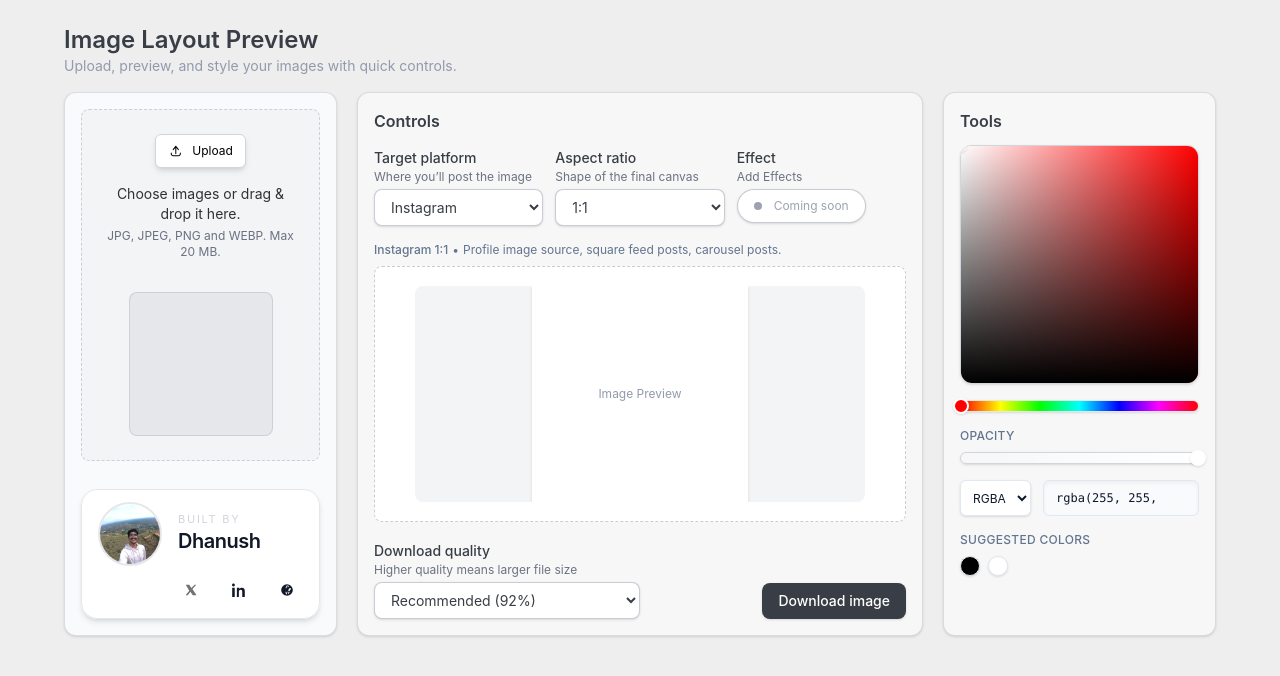
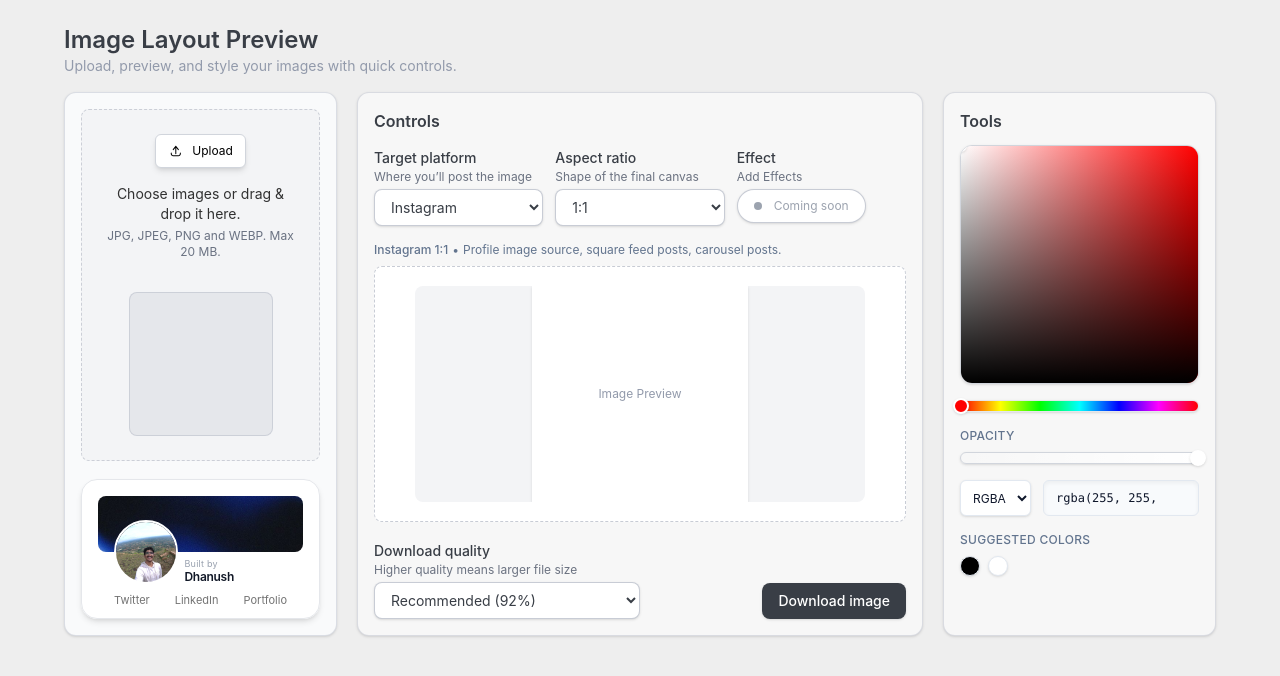
Before and after one commit to dhanushd-27/Waku, a Next.js app: page / in a window 1280 px wide. Shown: the top 676 px of the page. Built offline with nearby package versions, Linux system fonts and the light colour scheme.

Commit message:
Add a Creator Badge and Improve the UI

```diff
--- a/components/CreatorBadge/CreatorAvatar.tsx
+++ b/components/CreatorBadge/CreatorAvatar.tsx
@@ -3,8 +3,8 @@ import Image from "next/image";
 
 export const CreatorAvatar: React.FC = () => {
   return (
-    <div className="flex items-center gap-4">
-      <div className="h-16 w-16 overflow-hidden rounded-full border-2 border-[#E5E7EB] bg-[#F3F4F6]">
+    <div className="absolute left-4 bottom-0 translate-y-1/2 z-20">
+      <div className="h-[64px] w-[64px] overflow-hidden rounded-full border-2 border-white bg-[#F3F4F6]">
         <Image
           src="/dev.jpeg"
           alt="Dhanush"
@@ -13,14 +13,6 @@ export const CreatorAvatar: React.FC = () => {
           className="h-full w-full object-cover"
         />
       </div>
-      <div className="flex flex-col leading-tight">
-        <span className="text-[11px] uppercase tracking-[0.16em] text-[#D1D5DB]">
-          Built by
-        </span>
-        <span className="text-xl font-semibold tracking-tight text-[#111827]">
-          Dhanush
-        </span>
-      </div>
     </div>
   );
 };
--- a/components/CreatorBadge/CreatorBadge.tsx
+++ b/components/CreatorBadge/CreatorBadge.tsx
@@ -1,15 +1,39 @@
 import React from "react";
+import { CreatorHeader } from "./CreatorHeader";
 import { CreatorAvatar } from "./CreatorAvatar";
+import { CreatorProfileInfo } from "./CreatorProfileInfo";
 import { CreatorSocialLinks } from "./CreatorSocialLinks";
 
 export const CreatorBadge: React.FC = () => {
   return (
-    <div className="flex w-full flex-col rounded-2xl border border-[#E5E7EB] bg-white/95 px-4 py-3 text-sm text-[#F9FAFB] shadow-md shadow-black/10">
-      {/* Top row: avatar + text */}
-      <CreatorAvatar />
+    <div className="flex w-full flex-col rounded-2xl border border-[#E5E7EB] bg-white/95 overflow-hidden text-sm shadow-md shadow-black/10">
+      {/* Header with background image */}
+      <div className="relative mx-4 mt-4">
+        <CreatorHeader />
+        <CreatorAvatar />
+      </div>
 
-      {/* Bottom row: social icons */}
-      <CreatorSocialLinks />
+      {/* Profile info section */}
+      <div className="px-4 relative">
+        <div
+          className="
+            grid
+            grid-cols-2
+            grid-rows-2
+            items-start
+          "
+        >
+          {/* Row 1, Column 2: CreatorProfileInfo */}
+          <div className="col-start-2 row-start-1 flex">
+            <CreatorProfileInfo />
+          </div>
+
+          {/* Row 2, spanning both columns: CreatorSocialLinks */}
+          <div className="col-span-2 row-start-2">
+            <CreatorSocialLinks />
+          </div>
+        </div>
+      </div>
     </div>
   );
 };
--- /dev/null
+++ b/components/CreatorBadge/CreatorHeader.tsx
@@ -0,0 +1,17 @@
+import React from "react";
+import Image from "next/image";
+
+export const CreatorHeader: React.FC = () => {
+  return (
+    <div className="w-full h-14 rounded-lg overflow-hidden">
+      <Image
+        src="/bg.jpeg"
+        alt="Background"
+        fill
+        className="object-cover rounded-lg"
+      />
+    </div>
+  );
+};
+
+export default CreatorHeader;
--- /dev/null
+++ b/components/CreatorBadge/CreatorProfileInfo.tsx
@@ -0,0 +1,16 @@
+import React from "react";
+
+export const CreatorProfileInfo: React.FC = () => {
+  return (
+    <div className="flex flex-col relative -left-4 leading-tight pt-1.5">
+      <span className="text-[9px] tracking-wide text-gray-400">
+        Built by
+      </span>
+      <span className="text-xs font-semibold tracking-tight text-[#111827]">
+        Dhanush
+      </span>
+    </div>
+  );
+};
+
+export default CreatorProfileInfo;
--- a/components/CreatorBadge/CreatorSocialLinks.tsx
+++ b/components/CreatorBadge/CreatorSocialLinks.tsx
@@ -3,64 +3,37 @@ import React from "react";
 type SocialLink = {
   href: string;
   label: string;
+  text: string;
   className: string;
-  icon: React.ReactNode;
 };
-
-const XIcon = () => (
-  <svg viewBox="0 0 24 24" aria-hidden="true" className="h-3.5 w-3.5">
-    <path
-      d="M18.25 3H21l-6.5 7.43L21.5 21H15l-4-6-4.5 6H2.75L9 13.27 3 3h6l3.5 5.5L18.25 3Z"
-      fill="currentColor"
-    />
-  </svg>
-);
-
-const LinkedInIcon = () => (
-  <svg viewBox="0 0 24 24" aria-hidden="true" className="h-3.5 w-3.5">
-    <path
-      d="M4.98 3.5C4.98 4.88 3.88 6 2.5 6S0 4.88 0 3.5 1.12 1 2.5 1 4.98 2.12 4.98 3.5zM.32 8.16H4.7V24H.32V8.16zM8.35 8.16h4.19v2.15h.06c.58-1.1 2-2.26 4.12-2.26 4.41 0 5.22 2.9 5.22 6.67V24h-4.38v-8.08c0-1.93-.03-4.41-2.69-4.41-2.7 0-3.11 2.11-3.11 4.28V24H8.35V8.16z"
-      fill="currentColor"
-    />
-  </svg>
-);
-
-const GlobeIcon = () => (
-  <svg viewBox="0 0 24 24" aria-hidden="true" className="h-3.5 w-3.5">
-    <path
-      d="M12 2a10 10 0 1 0 0 20 10 10 0 0 0 0-20Zm0 2c1.2 0 2.3.34 3.25.93A13.9 13.9 0 0 0 13 9H9.53A11.9 11.9 0 0 1 12 4Zm-4.2 1.36A7.96 7.96 0 0 0 4.7 11H7.9c.2-2.04.86-3.9 1.9-5.64Zm-1.1 9.64H4.7A7.96 7.96 0 0 0 7.8 18.64 11.9 11.9 0 0 1 7.7 15Zm1.83 0H13c-.26 1.86-.93 3.57-2.25 4.93A11.9 11.9 0 0 1 9.53 15Zm4.94 0h3.21a7.96 7.96 0 0 1-3.1 4.64A13.9 13.9 0 0 0 14.47 15Zm.13-2A11.9 11.9 0 0 0 15.9 9h3.21a7.96 7.96 0 0 1-3.1 4.64ZM11 9h2.94A11.9 11.9 0 0 1 13 4 10 10 0 0 0 11 9Zm0 6a10 10 0 0 0 2 5 11.9 11.9 0 0 1-.94-5H11Z"
-      fill="currentColor"
-    />
-  </svg>
-);
 
 const SOCIAL_LINKS: SocialLink[] = [
   {
     href: "https://x.com/orcatwt",
     label: "Dhanush on Twitter",
+    text: "Twitter",
     className:
-      "flex h-8 w-8 items-center justify-center text-neutral-500 transition hover:text-black",
-    icon: <XIcon />,
+      "text-[11px] text-neutral-500 transition hover:text-black",
   },
   {
     href: "https://www.linkedin.com/in/dhanushd-27",
     label: "Dhanush on LinkedIn",
+    text: "LinkedIn",
     className:
-      "flex h-8 w-8 items-center justify-center text-[#111827] transition hover:text-[#0A66C2]",
-    icon: <LinkedInIcon />,
+      "text-[11px] text-neutral-500 transition hover:text-[#0A66C2]",
   },
   {
     href: "https://dhanushd.me",
     label: "Dhanush portfolio website",
+    text: "Portfolio",
     className:
-      "flex h-8 w-8 items-center justify-center text-[#111827] transition hover:text-[#4F46E5]",
-    icon: <GlobeIcon />,
+      "text-[11px] text-neutral-500 transition hover:text-[#4F46E5]",
   },
 ];
 
 export const CreatorSocialLinks: React.FC = () => {
   return (
-    <div className="mt-2 flex items-center justify-end gap-4">
+    <div className="flex items-end justify-between gap-4 px-4 py-2">
       {SOCIAL_LINKS.map((link) => (
         <a
           key={link.href}
@@ -70,7 +43,7 @@ export const CreatorSocialLinks: React.FC = () => {
           aria-label={link.label}
           className={link.className}
         >
-          {link.icon}
+          {link.text}
         </a>
       ))}
     </div>
```
Also changed, not shown: public/bg.jpeg (added), 1 other file (tests, documents, lock files or other folders).
